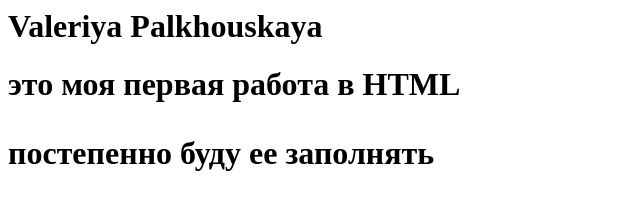
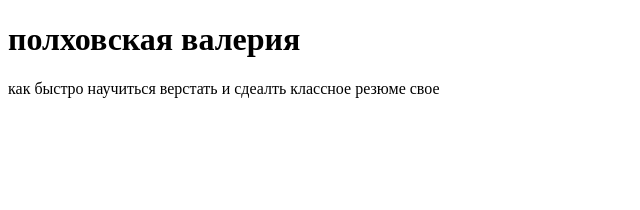
Before and after one commit to ValeriMediator/rsschool-cv, a plain HTML site: page index.html in a window 1280 px wide. Shown: the whole page, without its empty margins (0-640 px from the left). Drawn offline with Linux system fonts and the light colour scheme.

Commit message:
feat: add new tokens

```diff
--- a/index.html
+++ b/index.html
@@ -1,3 +1,13 @@
-<h1> Valeriya Palkhouskaya <h1>
-  <div> это моя первая работа в HTML</div>
-  <p> постепенно буду ее заполнять </p>
+<!DOCTYPE html>
+<html lang="en">
+<head>
+    <meta charset="UTF-8">
+    <meta http-equiv="X-UA-Compatible" content="IE=edge">
+    <meta name="viewport" content="width=device-width, initial-scale=1.0">
+    <title>Document</title>
+</head>
+<body>
+    <h1> полховская валерия</h1>
+<div> как быстро научиться верстать и сдеалть классное резюме свое </div>
+</body>
+</html>
```
